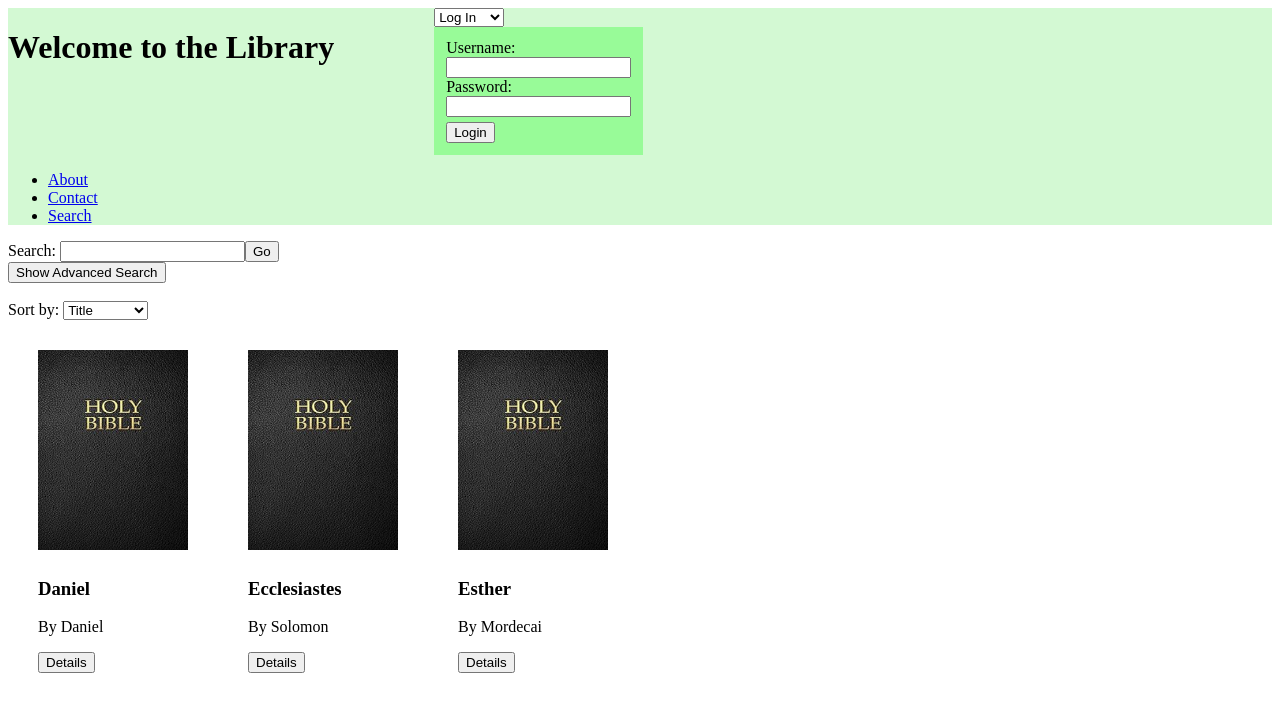
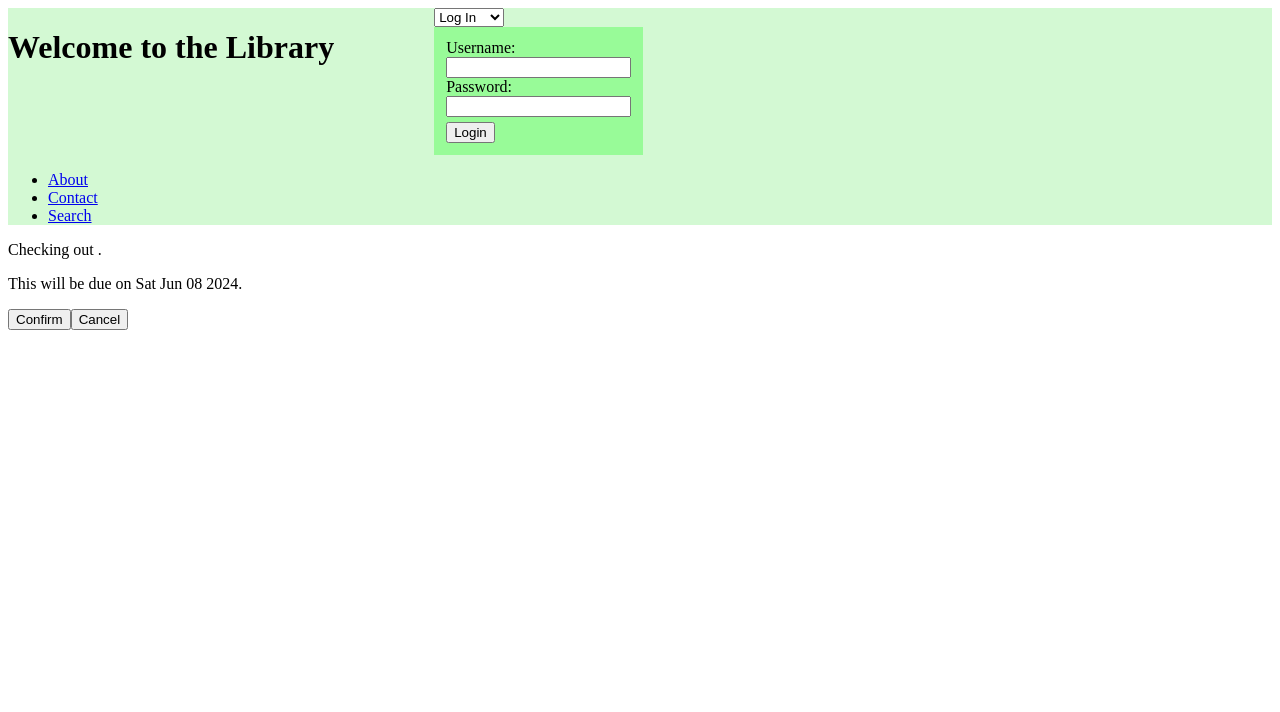
Before and after one commit to kortrk/library, an Angular app in the folder frontend/: page /checkout in a window 1280 px wide. Shown: the top 712 px of the page. Built offline with nearby package versions, Linux system fonts and the light colour scheme.

Commit message:
checkout

```diff
--- a/frontend/src/app/app.routes.ts
+++ b/frontend/src/app/app.routes.ts
@@ -3,11 +3,15 @@ import { AboutComponent } from './about/about.component';
 import { ContactComponent } from './contact/contact.component';
 import { SearchComponent } from './search/search.component';
 import { DetailsBookComponent } from './details-book/details-book.component';
+import { CheckoutComponent } from './checkout/checkout.component';
 
 export const routes: Routes = [
+  {path: '', component: SearchComponent},
   {path: 'about', component: AboutComponent},
   {path: 'contact', component: ContactComponent},
   {path: 'search', component: SearchComponent},
   {path: 'details', component: DetailsBookComponent},
-  {path: '**', component: SearchComponent} // keep last
+  {path: 'checkout', component: CheckoutComponent},
+  {path: '**', component: SearchComponent}
+  // {path: '**', redirectTo: ''} // keep last
 ];
--- a/frontend/src/app/book-db.service.ts
+++ b/frontend/src/app/book-db.service.ts
@@ -66,4 +66,16 @@ export class BookDbService {
     if (foundBook) return foundBook;
     return null;
   }
+
+  borrowBook(id: number, duedate: string): boolean {
+    var books = this.getAllBooks();
+    var book = books.filter((b) => b.id == id)[0];
+    if (!book) return false;
+    var username = localStorage.getItem('username');
+    if (!username) return false;
+    book.currentBorrower = localStorage.getItem('username');
+    book.duedate = duedate;
+    localStorage.setItem('books', JSON.stringify(books));
+    return true;
+  }
 }
--- /dev/null
+++ b/frontend/src/app/checkout/checkout.component.html
@@ -0,0 +1,4 @@
+<p>Checking out {{bookTitle}}.</p>
+<p>This will be due on {{xDaysFromNow()}}.</p>
+<button (click)="borrow()">Confirm</button>
+<button [routerLink]="['/details', {id: bookId}]">Cancel</button>
--- /dev/null
+++ b/frontend/src/app/checkout/checkout.component.ts
@@ -0,0 +1,46 @@
+import { Component, Input, inject } from '@angular/core';
+import { BookDbService } from '../book-db.service';
+import { Router, RouterLink } from '@angular/router';
+
+@Component({
+  selector: 'checkout',
+  standalone: true,
+  imports: [RouterLink],
+  templateUrl: './checkout.component.html',
+  styleUrl: './checkout.component.css'
+})
+export class CheckoutComponent {
+  bookDbService: BookDbService;
+  bookId: number  = -1;
+  bookTitle: string = "";
+
+  readonly loanPeriod = 5; // days
+
+  constructor(private router: Router){
+    this.bookDbService = inject(BookDbService);
+  }
+
+  @Input()
+  set id(providedId: number) {
+    this.bookId = providedId;
+  }
+
+  @Input()
+  set title(providedTitle: string) {
+    this.bookTitle = providedTitle;
+  }
+
+  xDaysFromNow(): string{
+    var date = new Date();
+    var futureDate = new Date(date.setDate(date.getDate() + this.loanPeriod));
+    return futureDate.toDateString();
+  }
+
+  borrow(){
+    if (this.bookDbService.borrowBook(this.bookId, this.xDaysFromNow())){
+      this.router.navigate(['/search']);
+    } else {
+      alert("An error occurred.");
+    }
+  }
+}
--- a/frontend/src/app/details-book/details-book.component.html
+++ b/frontend/src/app/details-book/details-book.component.html
@@ -4,7 +4,9 @@
 <em>Publisher:</em> {{book.publisher}}<br>
 <em>Publication Date:</em> {{book.publisher}}<br>
 @if(!book.currentBorrower){
-  <button>Check Out</button><br>
+  <button [hidden]="!assumeLoggedIn()" [routerLink]="['/checkout', {id: book.id, title: book.title, dueback: book.duedate}]">
+    Check Out
+  </button><br>
 } @else {
   <span style="color: red"><em>Out - due on {{book.duedate}}</em></span><br>
 }
--- a/frontend/src/app/details-book/details-book.component.ts
+++ b/frontend/src/app/details-book/details-book.component.ts
@@ -32,14 +32,15 @@ export class DetailsBookComponent {
 
   @Input()
   set id(providedId: number) {
-    console.log(`id is being set: ${providedId}`)
     var showBook = this.bookDbService.getBook(providedId);
-    console.log(`found this book for ${providedId}`)
-    console.log(showBook)
     if (showBook){
       this.book = showBook;
     } else {
       this.book = this.defaultBook;
     }
   }
+
+  assumeLoggedIn(): boolean {
+    return localStorage.getItem("username") !== null
+  }
 }
--- a/frontend/src/app/display-book/display-book.component.html
+++ b/frontend/src/app/display-book/display-book.component.html
@@ -7,5 +7,4 @@
     <p>By {{book.author}}</p>
   </span>
   <button [routerLink]="['/details', {id: book.id}]">Details</button>
-  <button [hidden]="!assumeLoggedIn()">Checkout</button>
 </div>
--- a/frontend/src/app/display-book/display-book.component.ts
+++ b/frontend/src/app/display-book/display-book.component.ts
@@ -24,9 +24,4 @@ export class DisplayBookComponent {
       duedate: null
     });
   }
-
-  assumeLoggedIn(): boolean {
-    console.log(`checking for login: ${localStorage.getItem("username")}`)
-    return localStorage.getItem("username") !== null
-  }
 }
--- a/frontend/src/app/search/search.component.ts
+++ b/frontend/src/app/search/search.component.ts
@@ -25,7 +25,6 @@ export class SearchComponent {
 
   constructor(){
     this.bookDbService = inject(BookDbService);
-    this.bookDbService.initBooks();
     this.books = this.allBooks();
     this.showAdvancedSearch = false;
     this.sortBy = SortType.Title;
```
Also changed, not shown: frontend/src/app/checkout/checkout.component.css (added), 1 other file (tests, documents, lock files or other folders).
